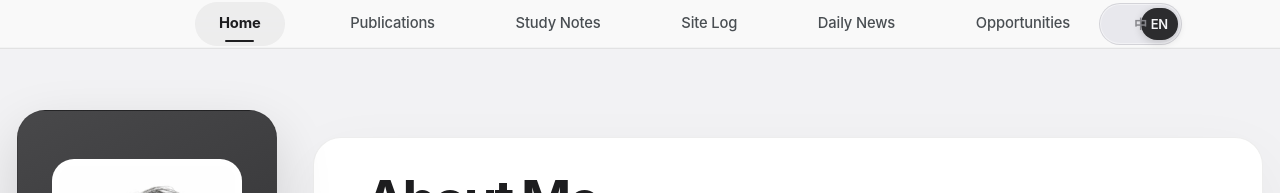
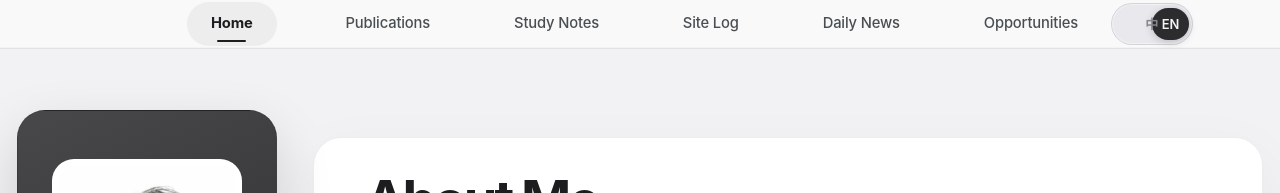
Before and after one commit to HaoxiangLuo/HaoxiangLuo.github.io, a Jekyll site: the page built from _pages/about.md, in a window 1280 px wide. Shown: the top 193 px of the page. Built offline with Jekyll 4.4.1, drawn with Linux system fonts in a browser that asks for light colours; a style sheet for code colours, icons or effects is not loaded.

Commit message:
Give the navigation real spacing and re-derive its centring
At the old ~2px gap the six labels merged into one solid block, and that
block sits half a pill to the left of the row centre, so the menu could not
read as centred no matter how the row itself was aligned. Widen the gap to a
clamp and size the left spacer to the pill cell itself rather than the stale
5.5rem, then add measured tightening at 880px and 767px plus a wrap at 640px
so no breakpoint starves the tap targets.

```diff
--- a/assets/css/main.scss
+++ b/assets/css/main.scss
@@ -1308,15 +1308,28 @@ body {
   width: 100%;
 }
 
-/* The language pill sits inside the same flex row as the menu links and has no
-   counterpart on the left, so centring the row alone leaves the links looking
-   pushed rightwards. Reserving an equally wide empty first cell makes the
-   centring optically true for the menu labels themselves. */
+/* Menu links and the language pill sit in one flex row. Two things are needed
+   for the menu to look centred rather than pushed right:
+
+   1. A spacer on the left, exactly as wide as the pill is on the right. The
+      pill sits in a cell of --nav-lang-width, so the spacer uses the same
+      token. Sizing the spacer to anything else leaves a visible offset.
+   2. Real breathing room between the links. At the old ~2px gap the six labels
+      merged into one solid block whose own centre is what the eye reads, and
+      that block's centre is not the row's centre once the pill is added.
+
+   --nav-gap is therefore measured in the same units as the link padding so the
+   block grows predictably as the viewport widens. */
+:root {
+  --nav-lang-width: 4.6rem;
+  --nav-gap: clamp(0.5rem, 1.35vw, 1.15rem);
+}
+
 .greedy-nav .visible-links::before {
   content: "";
   display: block;
   flex: 0 0 auto;
-  width: var(--nav-lang-width, 5.5rem);
+  width: var(--nav-lang-width);
 }
 
 .greedy-nav .visible-links {
@@ -1327,7 +1340,7 @@ body {
   align-items: center;
   justify-content: center !important;
   min-height: 48px;
-  gap: clamp(0.15rem, 1.1vw, 1.1rem);
+  gap: var(--nav-gap);
 }
 
 .greedy-nav .visible-links > li {
@@ -1337,7 +1350,7 @@ body {
 }
 
 .greedy-nav .visible-links > .language-toggle {
-  width: var(--nav-lang-width, 5.5rem);
+  width: var(--nav-lang-width);
   justify-content: center;
 }
 
@@ -1438,24 +1451,35 @@ body {
   margin-left: 0;
 }
 
+/* Below ~880px the desktop gap plus the pill no longer fit, so the row would
+   silently squeeze the labels together. Tighten the gap and the pill in two
+   measured steps instead of letting flex shrink the links themselves. */
+@media (max-width: 880px) {
+  :root {
+    --nav-gap: 0.55rem;
+  }
+
+  .greedy-nav a {
+    padding: 0.55rem 0.66rem;
+  }
+}
+
 @media (max-width: 767px) {
   .masthead__inner-wrap {
     padding: 0 0.45rem;
   }
 
-  /* Below tablet width the row would overflow, so the reserved left cell is
-     dropped and the natural flow keeps every label visible. */
-  .greedy-nav .visible-links::before {
-    display: none;
+  /* The labels get tighter padding on small screens, so the pill is narrower
+     too and the spacer has to shrink with it. The spacer is kept rather than
+     dropped: hiding it would reintroduce the left/right imbalance at the exact
+     widths where the row is already most cramped. */
+  :root {
+    --nav-lang-width: 4.55rem;
+    --nav-gap: 0.34rem;
   }
 
   .greedy-nav .visible-links {
-    gap: 0.1rem;
-    justify-content: space-around !important;
-  }
-
-  .greedy-nav .visible-links > .language-toggle {
-    width: auto;
+    justify-content: center !important;
   }
 
   .greedy-nav a {
@@ -1478,3 +1502,24 @@ body {
     font-size: 0.62rem;
   }
 }
+
+/* Phone widths cannot hold six English labels plus the pill on one line
+   without starving the tap targets, so the row wraps into two centred rows.
+   Wrapping keeps the block centred; shrinking to fit would not.
+   The threshold is 640px rather than 560px because the measured six-label row
+   still needs ~585px of content box at the compact link padding. */
+@media (max-width: 640px) {
+  .greedy-nav .visible-links {
+    flex-wrap: wrap;
+    row-gap: 0.15rem;
+  }
+
+  .greedy-nav .visible-links::before {
+    display: none;
+  }
+
+  .greedy-nav .visible-links > .language-toggle {
+    flex: 0 0 auto;
+    width: auto;
+  }
+}
```
